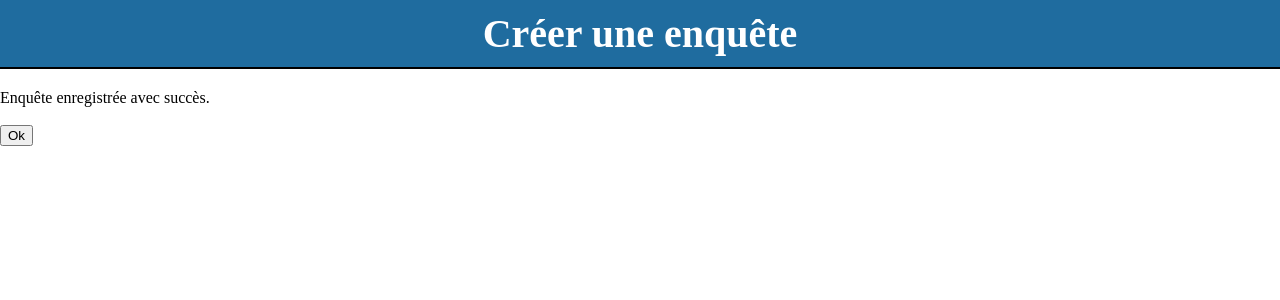
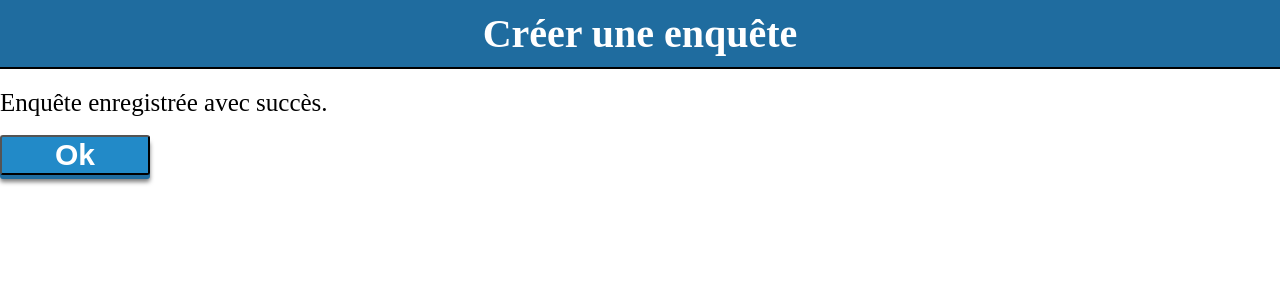
Before and after one commit to AnPasco/ProjetLPO, a PHP site: page / in a window 1280 px wide. Shown: the top 300 px of the page. Run offline with PHP 8.4, Linux system fonts and the light colour scheme; the visitor is signed in with stand-in values (Sample User, id 1); data that the repository does not hold is empty; some libraries are stand-ins or nearby versions.

Commit message:
CSS finished

```diff
--- a/Ptut/css/style.css
+++ b/Ptut/css/style.css
@@ -1,8 +1,8 @@
-body{
+body {
     margin: 0px;
 }
 
-h1{
+h1 {
     text-align: center;
     font-size: 40px;
     margin: 0px 0px 20px 0px;
@@ -13,7 +13,7 @@ h1{
     background-color: #1f6c9f;
 }
 
-p{
+p {
     font-size: 25px;
     font-weight: bold;
     text-decoration: underline;
@@ -21,37 +21,38 @@ p{
     margin: 5px 0px 15px 0px;
 }
 
-
-#enqueteName{
-    position: relative;
-    bottom: 25px;
-}
-#oiseauName{
+#enqueteName {
     position: relative;
     bottom: 25px;
 }
 
+#oiseauName {
+    position: relative;
+    bottom: 25px;
+}
 
-#form{
+#form {
     margin-left: 30px;
 }
 
-.choose{
+.choose {
     width: 250px;
     font-size: 20px;
     box-shadow: 0px 0px 2px #C0C0C0 inset;
     border-radius: 8px;
 }
 
-#formLeft{
+#formLeft {
     float: left;
-    margin: 25px 10px 10% 24%;
+    margin: 50px 10px 10% 24%;
     width: 25%;
 }
-#formRight{
+
+#formRight {
     float: right;
     margin-right: 24%;
     width: 25%;
+    margin-top: 25px;
     margin-left: 10px;
 }
 
@@ -82,16 +83,14 @@ input[type="date"]:before {
     color: #999999;
 }
 
-
-#button{
-    width:150px;
+#button {
+    width: 150px;
     height: 50px;
     float: right;
     margin-right: 100px;
 }
 
-
-#submit{
+.submit {
     font-size: 30px;
     width: 150px;
     color: white;
@@ -101,39 +100,66 @@ input[type="date"]:before {
     background-color: #228ac8;
     cursor: pointer;
     transition: all .0923333333s;
-    box-shadow: 0 4px 0 #1f6c9f, 0 7px 4px rgba(0,0,0,.5);
+    box-shadow: 0 4px 0 #1f6c9f, 0 7px 4px rgba(0, 0, 0, .5);
 }
 
-#submit:hover{
+.submit:hover {
     background-color: #35abff;
 }
 
-#submit:active{
+.submit:active {
     -ms-transform: translateY(7px);
     -webkit-transform: translateY(7px);
-    transform: translateY(7px);/*Move down*/
-    border-bottom: none;/*disappears*/
+    transform: translateY(7px); /*Move down*/
+    border-bottom: none; /*disappears*/
     box-shadow: none;
 }
 
-
-
 /*////////////////////////////////////MAP////////////////////////////////////*/
-
-
 
 #map {
     width: 40%;
+    margin: auto;
 }
 
 #map path {
     fill-opacity: 0.3;
     stroke: #B1181B;
     stroke-width: 1px;
-
 }
 
 #map path:hover {
     fill: black;
     fill-opacity: 0.5;
 }
+
+.labelSuccess {
+    font-size: 25px;
+    font-family: "Maiandra GD";
+    margin: 5px 0px 15px 0px;
+}
+
+#refresh{
+    font-size: 30px;
+    width: 150px;
+    color: white;
+    font-weight: bold;
+    position: relative;
+    border-radius: 3px;
+    background-color: #228ac8;
+    cursor: pointer;
+    transition: all .0923333333s;
+    box-shadow: 0 4px 0 #1f6c9f, 0 7px 4px rgba(0, 0, 0, .5);
+}
+
+#refresh:hover{
+    background-color: #35abff;
+}
+
+#refresh:active{
+    -ms-transform: translateY(7px);
+    -webkit-transform: translateY(7px);
+    transform: translateY(7px); /*Move down*/
+    border-bottom: none; /*disappears*/
+    box-shadow: none;
+}
--- a/Ptut/include/pages/CreerEnquete.inc.php
+++ b/Ptut/include/pages/CreerEnquete.inc.php
@@ -69,7 +69,7 @@ if (!isset($_SESSION['en_nom'])) {
                     </br></br>
                 </div>
                 <div id="button">
-                    <input type="submit" id="submit" value="Valider"/>
+                    <input type="submit" class="submit" value="Valider"/>
                 </div>
             </form>
         </div>
@@ -136,13 +136,16 @@ if (!isset($_SESSION['en_nom'])) {
 
             <p><?php echo 'Les carrés saisis sont les suivantes :' ?></p>
             <form method=post id=test2 name="test2">
-                <p id="id_carre" name="id_carre"></p>
-                <input type="submit" id="bouton" value="OK" onclick="ajoutTab();"/>
+                <label id="id_carre" name="id_carre"></label>
+                </br></br>
+                <input type="submit" class="submit" value="OK" onclick="ajoutTab();"/>
             </form>
             <?php
 
         } else {
-            echo 'L\'ajout de l\'enquete n\'a pas fonctionné.';
+            ?>
+            <label class="labelSuccess">L'ajout de l'enquete n'a pas fonctionné.</label>'
+            <?php
             unset($_SESSION['en_nom']);
             ?>
             </br></br>
@@ -152,7 +155,9 @@ if (!isset($_SESSION['en_nom'])) {
         }
     }
 } else {
-    echo "Enquête enregistrée avec succès.";
+    ?>
+    <label class="labelSuccess">Enquête enregistrée avec succès.</label>
+    <?php
     unset($_SESSION['en_nom']);
     ?>
     </br></br>
```
